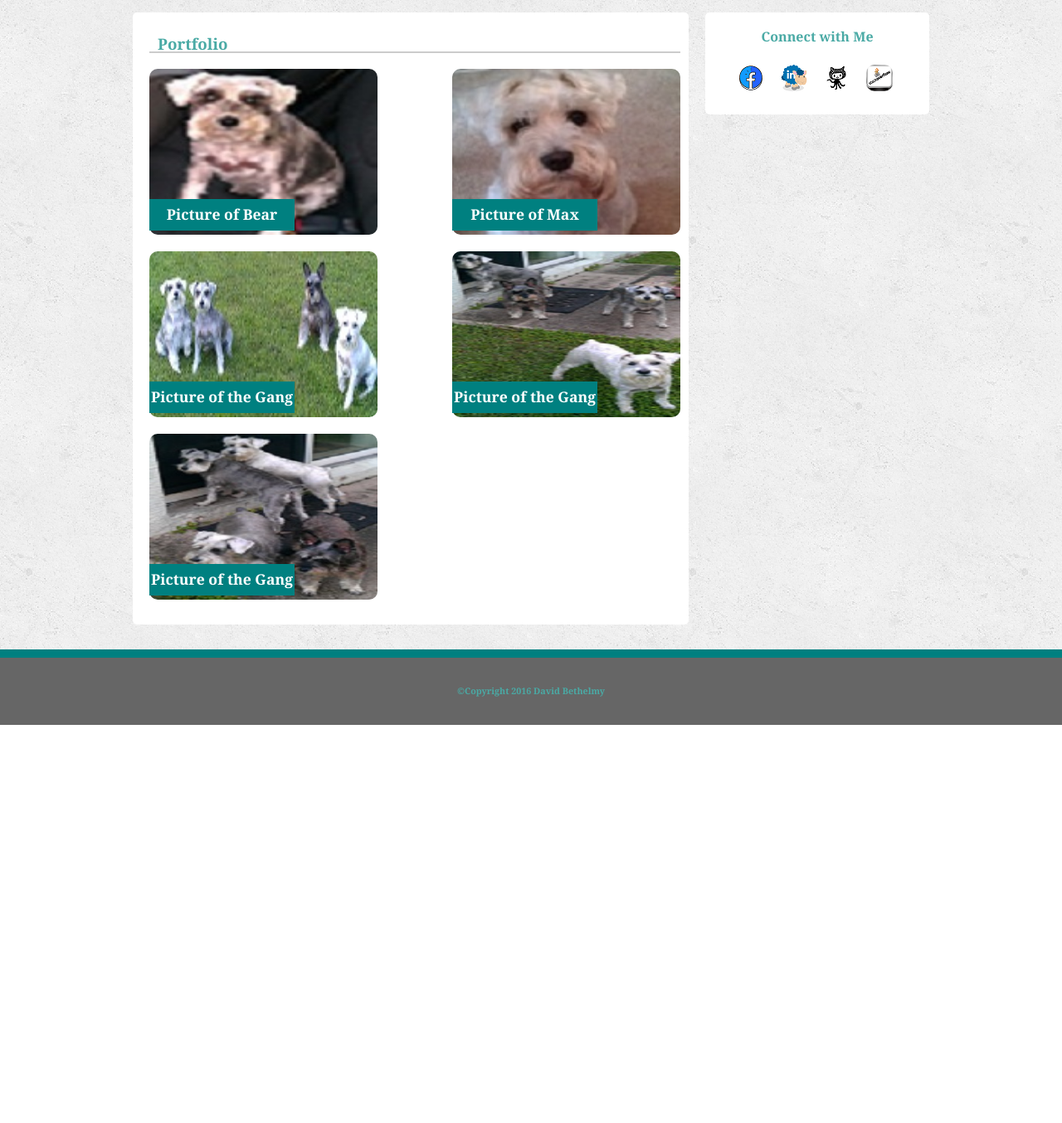
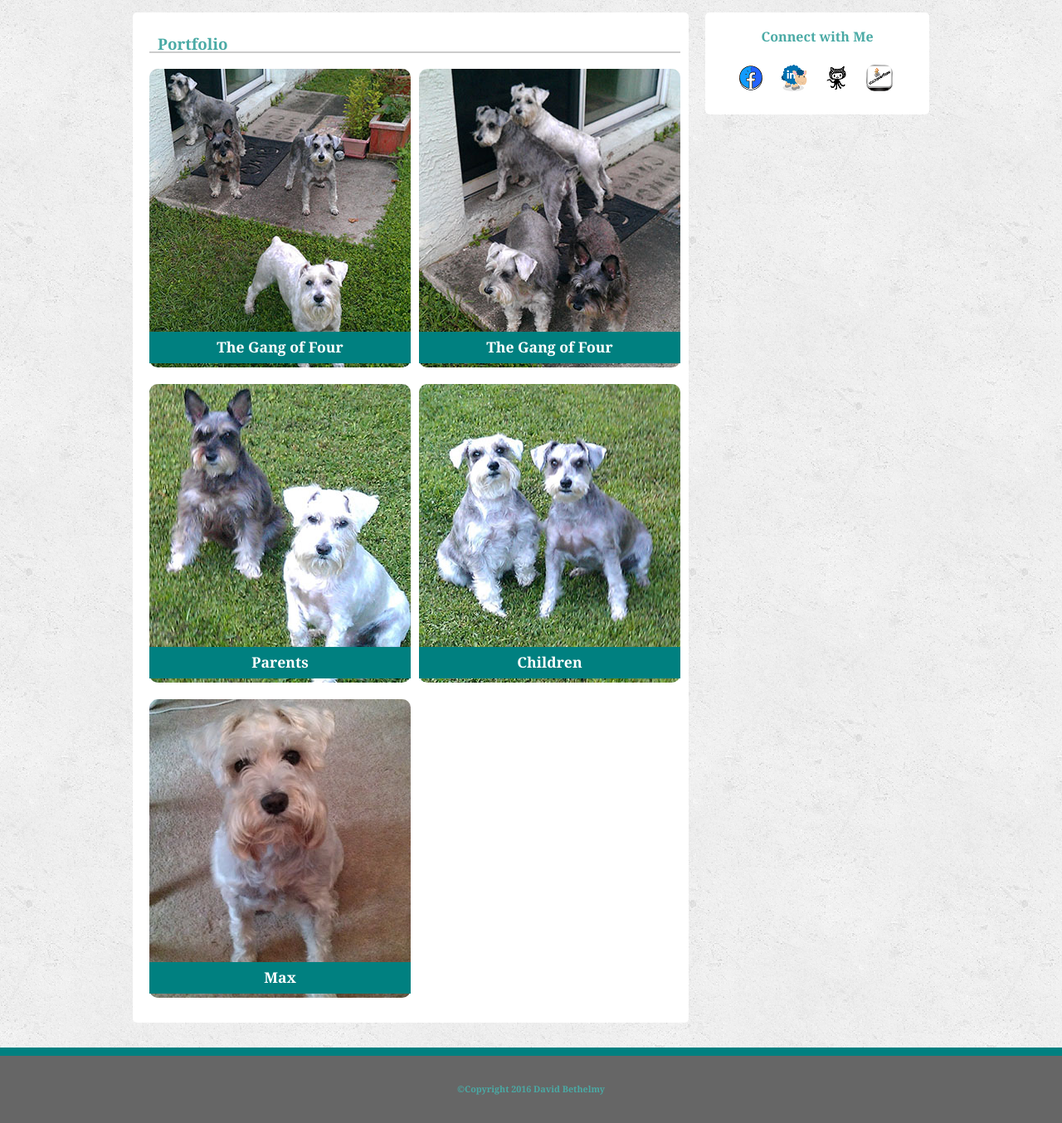
Before and after one commit to bethelmyd/Basic-Portfolio, a PHP site: page /html/portfolio.html in a window 1280 px wide. Shown: the part 68-1422 px from the top of the page at 83% size. Before the commit the page ends 942 px from the top, so only its background shows below. Run offline with PHP 8.4, Linux system fonts and the light colour scheme.

Commit message:
heroku commit 2

```diff
--- a/assets/css/portfolio_styles.css
+++ b/assets/css/portfolio_styles.css
@@ -1,18 +1,13 @@
-#row1Img1{
-	/*background-image: url("../images/bear.jpg");*/
-}
 #leftOfMain > section {
 	padding:0;
-	/*width: 80%;*/
-	/*margin: 0 auto;*/
+	margin-left: 10px;
+	margin-bottom: 20px;
 }
 #leftOfMain > section > div{
 	position: relative;
-	width: 275px;
-	height: 200px;
+	width: 315px;
+	height: 360px;
 	padding:0;
-	margin-left: 10px;
-	margin-bottom: 20px;
 }
 
 #leftOfMain > section > div.left{
@@ -29,7 +24,7 @@
 	background-color: teal;
 	padding: 10px 0 10px 0;
 	margin: 0;
-	width: 175px;
+	width: 315px;
 	position: absolute;
 	bottom: 5px;
 	left:0;
@@ -39,8 +34,8 @@
 }
 
 .row > div > img{
-	width:275px;
-	height: 200px;
+	width:315px;
+	height: 360px;
 	border:none;
 	padding: 0;
 	margin:0;
--- a/html/portfolio.html
+++ b/html/portfolio.html
@@ -29,28 +29,28 @@
 			<h3>Portfolio</h3>
 			<section class="row group">
 				<div class="left">
-					<img src="../assets/images/bear.jpg" alt="Picture of Bear">
-					<h3>Picture of Bear</h3>
+					<img src="../assets/images/gangoffour1.jpg" alt="Picture of the Gang of Four">
+					<h3>The Gang of Four</h3>
 				</div>
 				<div class="right">
-					<img src="../assets/images/max1.jpg" alt="Picture of Max">
-					<h3>Picture of Max</h3>
+					<img src="../assets/images/gangoffour2.jpg" alt="Picture of the Gang of Four">
+					<h3>The Gang of Four</h3>
 				</div>
 			</section>
 			<section class="row group">
 				<div class="left">
-					<img src="../assets/images/gangoffour.jpg" alt="Picture of Gang of Four">
-					<h3>Picture of the Gang</h3>
+					<img src="../assets/images/parents.jpg" alt="Picture of Parents">
+					<h3>Parents</h3>
 				</div>
 				<div class="right">
-					<img src="../assets/images/gangoffour2.jpg" alt="Picture of Gang of Four">
-					<h3>Picture of the Gang</h3>
+					<img src="../assets/images/pups.jpg" alt="Picture of Children">
+					<h3>Children</h3>
 				</div>
 			</section>
 			<section class="row group">
 				<div class="left">
-					<img src="../assets/images/gangoffour3.jpg" alt="Picture of Gang of Four">
-					<h3>Picture of the Gang</h3>
+					<img src="../assets/images/max.jpg" alt="Picture of Max">
+					<h3>Max</h3>
 				</div>
 			</section>
 		</section>
```
Also changed, not shown: assets/images/GangOfFour.jpg (deleted), assets/images/GangOfFour1.jpg (added), assets/images/GangOfFour2.jpg, assets/images/GangOfFour3.jpg (deleted), assets/images/Max.jpg (added), assets/images/Parents.jpg (added), assets/images/Pups.jpg (added), assets/images/bear.jpg, assets/images/max1.jpg (deleted), assets/images/max2.jpg.
